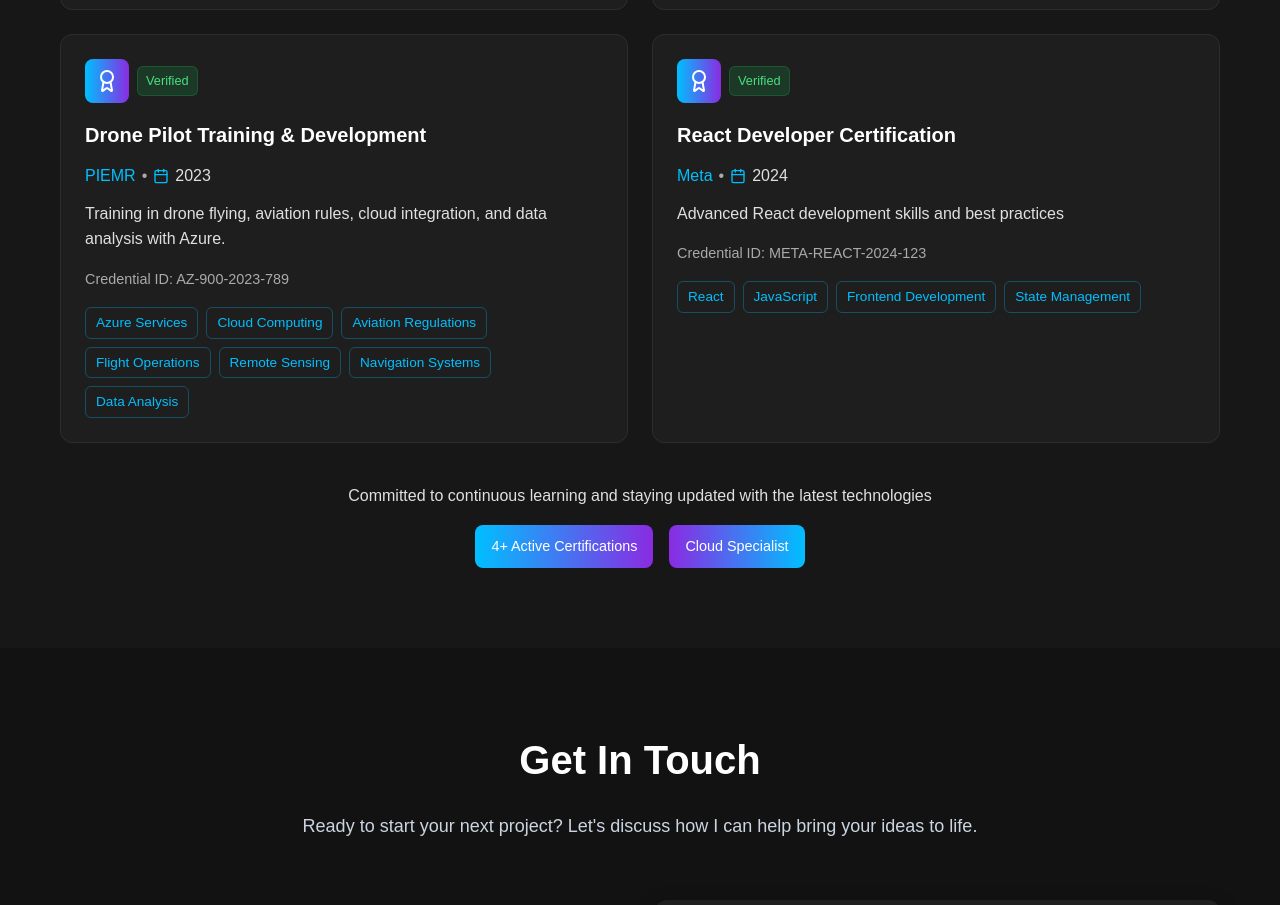
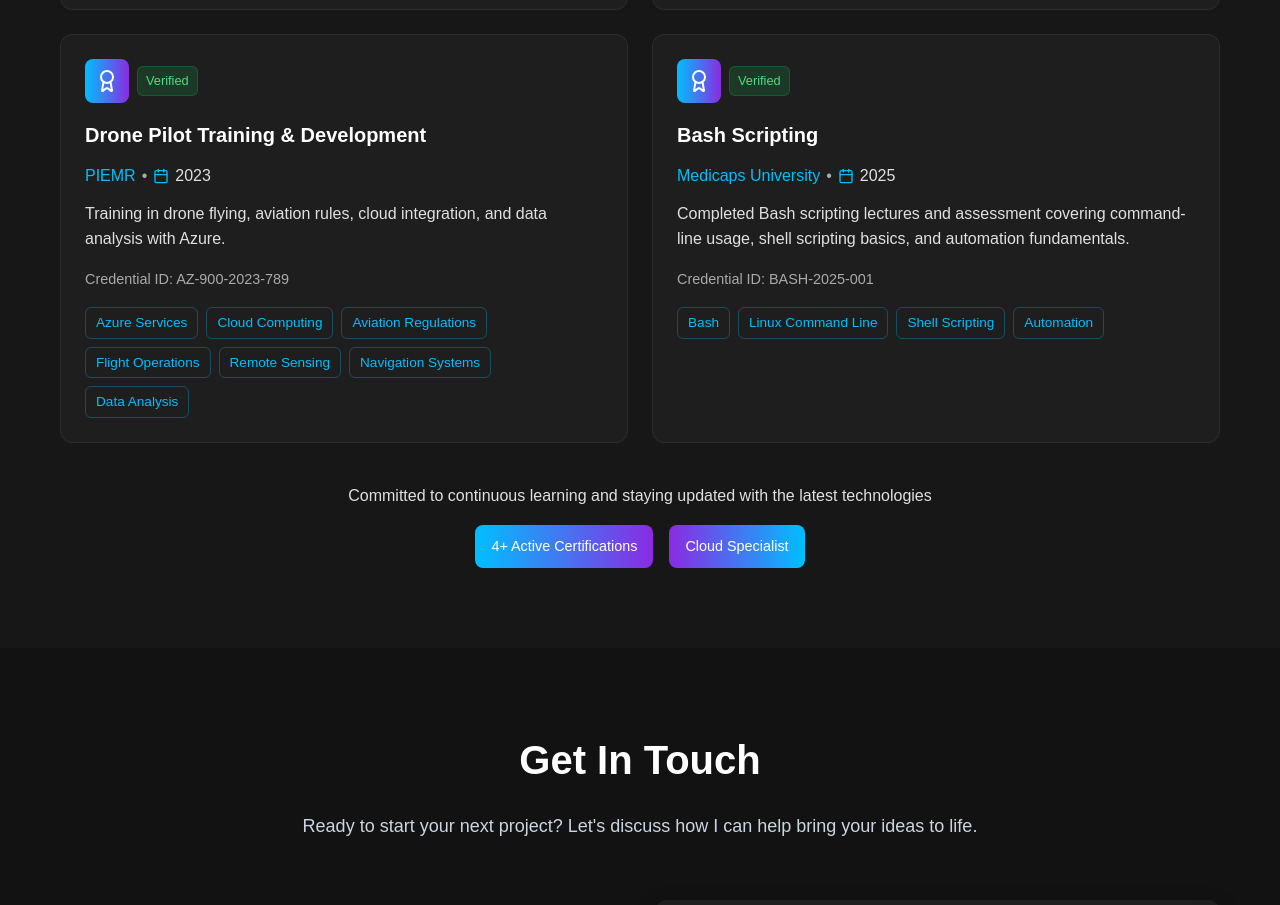
Before and after one commit to AadityaT123/Portfolio_aaditya_trivedi, a React (Vite) app: page / in a window 1280 px wide. Shown: the part 5326-6231 px from the top of the page. Built offline with nearby package versions, Linux system fonts and the light colour scheme.

Commit message:
Updated certifications data (Bash)

```diff
--- a/src/Component/Certifications/Certifications.jsx
+++ b/src/Component/Certifications/Certifications.jsx
@@ -37,13 +37,13 @@ export default function Certifications() {
       verified: true,
     },
     {
-      title: "React Developer Certification",
-      issuer: "Meta",
-      date: "2024",
-      credentialId: "META-REACT-2024-123",
-      description: "Advanced React development skills and best practices",
-      skills: ["React", "JavaScript", "Frontend Development", "State Management"],
-      verified: true,
+      title: "Bash Scripting",
+      issuer: "Medicaps University",
+      date: "2025",
+      credentialId: "BASH-2025-001",
+      description: "Completed Bash scripting lectures and assessment covering command-line usage, shell scripting basics, and automation fundamentals.",
+      skills: ["Bash","Linux Command Line","Shell Scripting","Automation" ],
+      verified: true
     },
   ];
 
```
